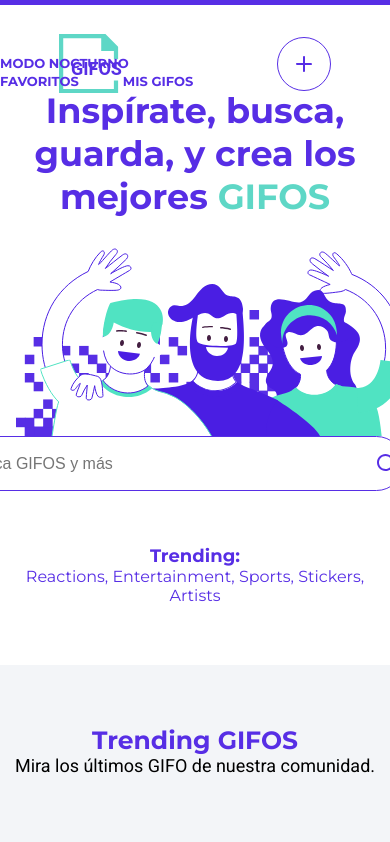
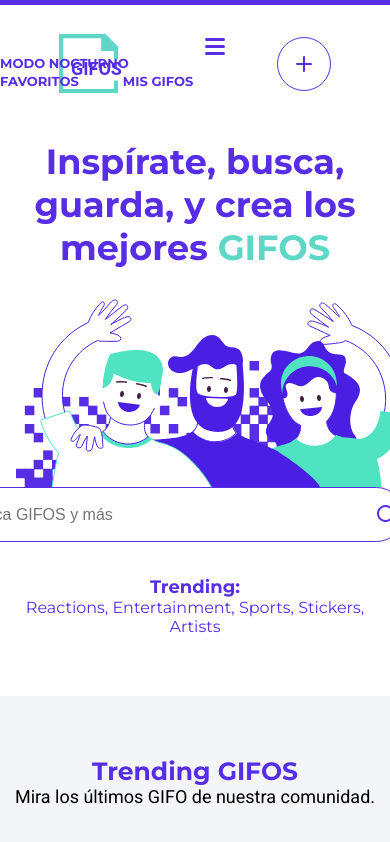
Before and after one commit to juanardanaz/gifos, a plain HTML site: page index.html in a window 390 px wide. Shown: the top 842 px of the page. Drawn offline with Linux system fonts and the light colour scheme.

Commit message:
creacion barras menu hamburguesa

```diff
--- a/index.html
+++ b/index.html
@@ -7,20 +7,25 @@
     <title>GIFOS</title>
     <link rel="stylesheet" href="https://cdnjs.cloudflare.com/ajax/libs/font-awesome/4.7.0/css/font-awesome.min.css">
     <link rel="stylesheet" href="./styles/styles.css">
-
 </head>
 <body>
     <header>
         <div class="barra-superior"></div>
         <div class="header">
             <img src="./img/logo-desktop.svg" alt="logo-gifos">
-            <nav>
+            <nav class="menu-desktop">
                 <ul>
                     <li>Modo Nocturno</li>
                     <li>Favoritos</li>
                     <li>Mis Gifos</li>
                 </ul>
             </nav>
+            <input type="checkbox" id="btn-menu">
+            <label for="btn-menu" class="lbl-menu">
+                <span id="spn1"></span>
+                <span id="spn2"></span>
+                <span id="spn3"></span>
+            </label>
             <img src="./img/button-crear-gifo.svg" alt="boton-crear" class="boton-crear">
         </div>
     </header>
--- a/styles/styles.css
+++ b/styles/styles.css
@@ -1,8 +1,5 @@
 @import url('https://fonts.googleapis.com/css2?family=Roboto:wght@300;400;700&display=swap');
 @import url('https://fonts.googleapis.com/css2?family=Montserrat:wght@300;400;700&display=swap');
-
-/*font-family: 'Roboto', sans-serif;*/
-/*font-family: 'Montserrat', sans-serif;*/
 
 *{
     box-sizing: border-box;
@@ -25,6 +22,7 @@ header{
     width: 100%;
     background-color: #FFFFFF;
     z-index: 1;
+    /*box-shadow: 0 4px 2px -2px rgba(0,0,0,.2)*/
 }
 
 .header{
@@ -68,6 +66,10 @@ header .boton-crear:hover{
     color: #FFFFFF;
 }
 
+#btn-menu{
+    display: none;
+}
+
 /*barra_busqueda_inicio*/
 .wrapper{
     max-width: 450px;
@@ -107,11 +109,17 @@ header .boton-crear:hover{
 }
 
 .search-input .autocom-box{
-    padding: 10px 8px;
+    padding: 0px;
     max-height: 280px;
     overflow-y: auto;
     opacity: 0;
     pointer-events: none;
+}
+
+.search-input.active .autocom-box{
+    padding: 10px 8px;
+    opacity: 1;
+    pointer-events: auto;
 }
 
 .autocom-box li{
@@ -121,6 +129,10 @@ header .boton-crear:hover{
     cursor: default;
     border-radius: 35px;
     display: none;
+}
+
+.search-input.active .autocom-box li{
+    display: block;
 }
 
 .autocom-box li:hover{
@@ -145,7 +157,7 @@ h1 .gifos-text{
 .seccion-primera{
     margin-left: 16px;
     margin-right: 16px;
-    margin-top: 29px;
+    margin-top: 80px;
     padding-top: 60px;
     margin-bottom: 60px;
 }
@@ -225,3 +237,44 @@ footer div a:hover{
     width: 100%;
     border-bottom: 5px solid #572EE5;
 }
+
+/*comienza responsive*/
+
+@media screen and (max-width: 620px) {
+    /*inicio_burger-menu_bars*/
+    .lbl-menu{
+        width: 30px;
+        height: 30px;
+        position: relative;
+        cursor: pointer;
+        float: right;
+        margin-top: 4px;
+    }
+    .lbl-menu #spn1,#spn2,#spn3{
+        position: absolute;
+        content: "";
+        background-color: #572EE5;
+        width: 20px;
+        height: 3px;
+        border-radius: 40px;
+        transition: all 400ms ease;
+    }
+    #spn2{
+        top: 7px;
+    }
+    #spn3{
+        top: 14px;
+    }
+    #btn-menu:checked ~ .lbl-menu #spn1{
+        transform: rotate(140deg);
+        top: 10px;
+    }
+    #btn-menu:checked ~ .lbl-menu #spn2{
+        opacity: 0;
+    }
+    #btn-menu:checked ~ .lbl-menu #spn3{
+        transform: rotate(-140deg);
+        top: 10px;
+    }
+    /*fin_burger-menu_bars*/
+}
```
